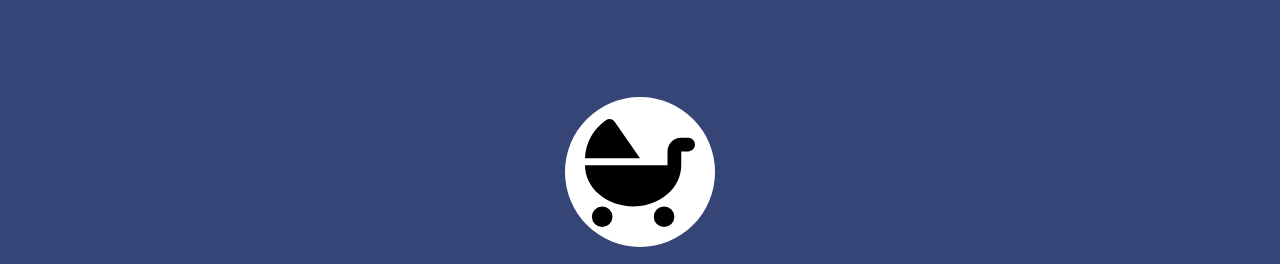
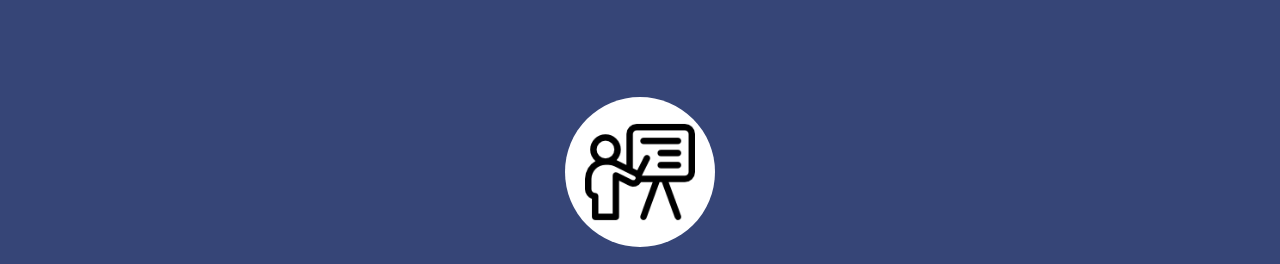
Before and after one commit to Mxmcaron/Mxmcaron, a plain HTML site: page index.html in a window 1280 px wide. Shown: the part 125-389 px from the top of the page. Drawn offline with Linux system fonts and the light colour scheme.

Commit message:
fixing zomm issue

```diff
--- a/index.html
+++ b/index.html
@@ -3,7 +3,7 @@
 <head>
     <meta charset="utf-8">
     <meta name="description" content="Page d'introduction de la société web design La Panthère">
-    <meta name="viewport" content="width=device-width, initial-scale=1.0, viewport-fit=cover">
+    <meta name="viewport" content="width=device-width, viewport-fit=cover">
     <link rel="shortcut icon" type="image/png" href="favicon.jpg">
 
 	<link rel="stylesheet" type="text/css" href="./css/bootstrap.min.css">
@@ -71,7 +71,7 @@
 		<div class="row tight-width-whitespace">
 			<div class="col-sm-12">
 				<div class="icone_border">
-					<img src="img/icone_pouss.svg" class=" main_icone" alt="icone un truc genre enfance" aria-label="Logo panthère de la marque"/>
+					<img src="img/presentation.png" class=" main_icone" alt="icone un truc genre enfance" aria-label="Logo panthère de la marque"/>
 				</div>
 
 				<h1 class="text-center hero-bloc-text tc-white ">
```
Also changed, not shown: max1.html (+1 -1 lines), max2.html (+1 -1 lines), max3.html (+1 -1 lines), max4.html (+1 -1 lines), thank.html (+1 -1 lines), img/presentation.png (added).
